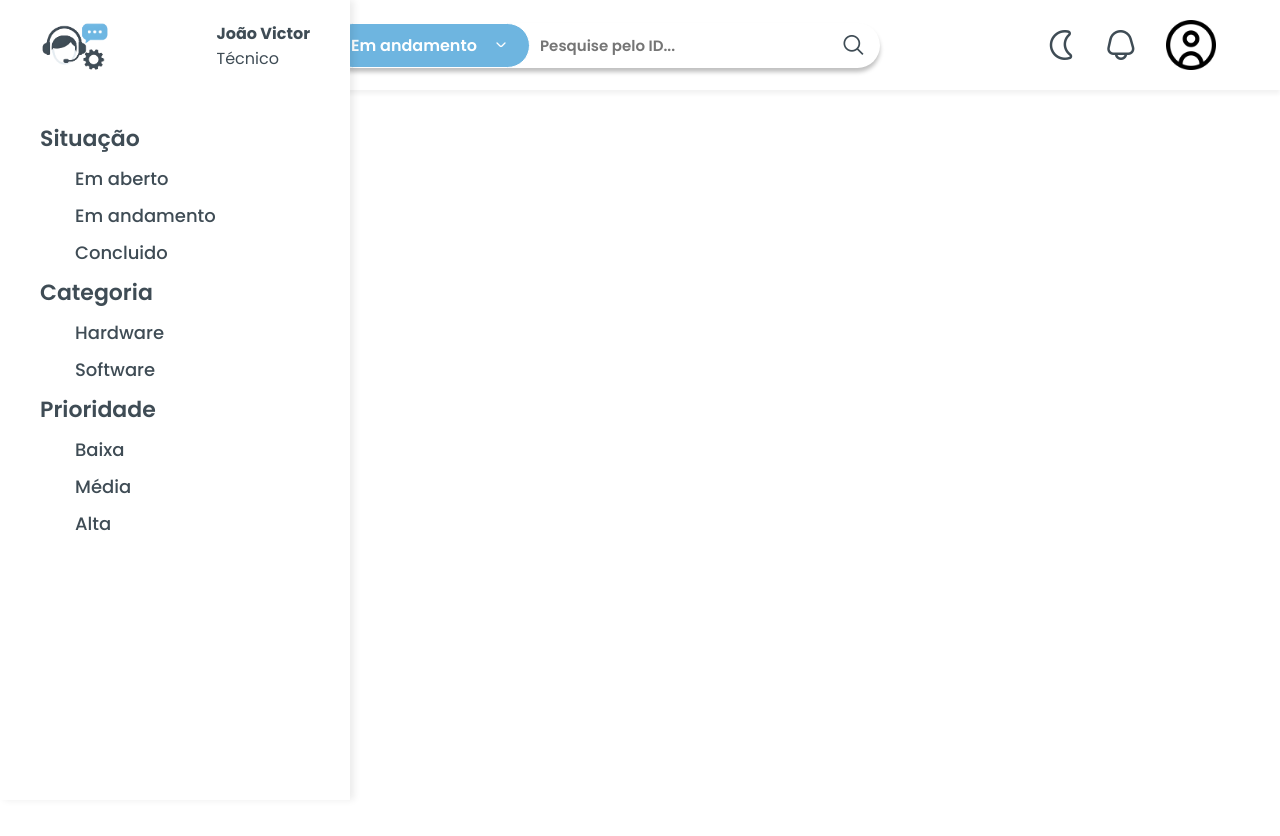
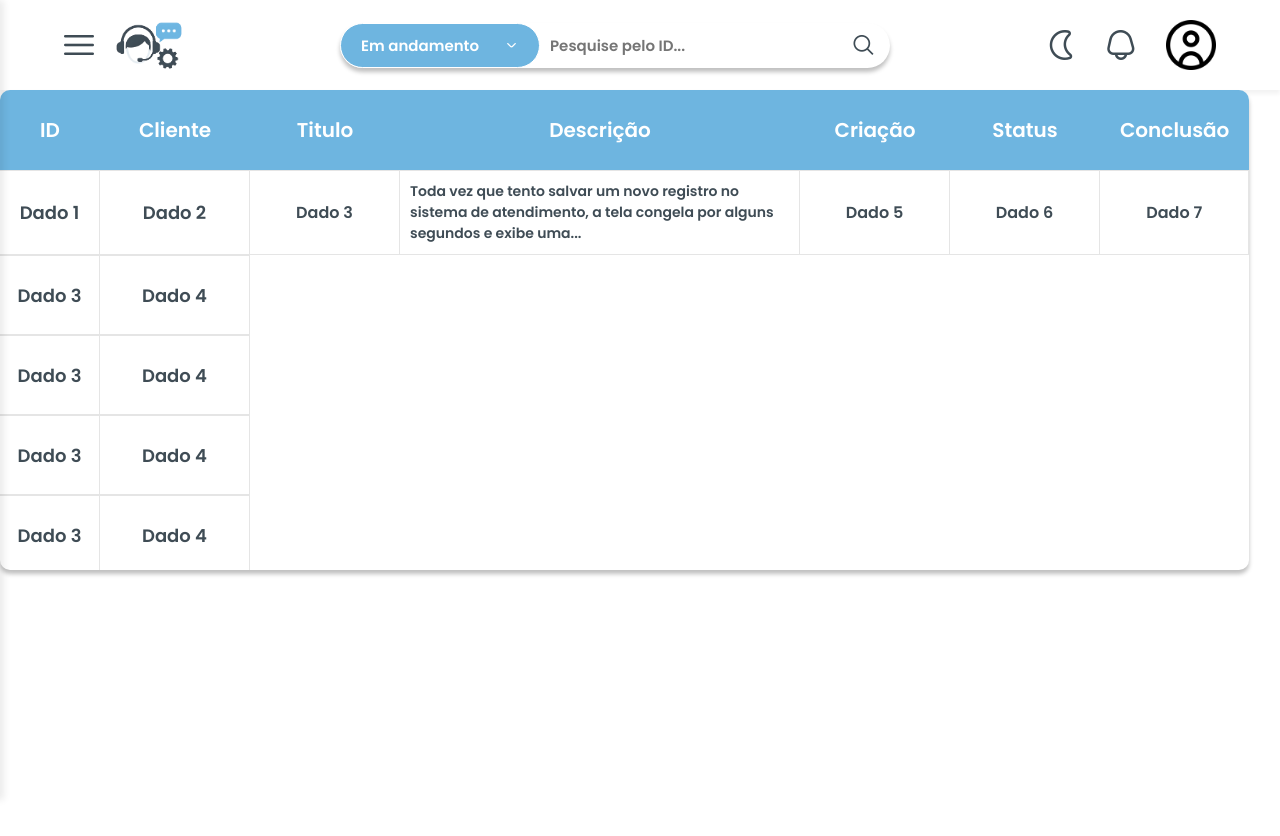
Before and after one commit to victorvlone/TechHelpDesk, a React (Vite) app in the folder TechHelpDesk/: page / in a window 1280 px wide. Shown: the top 836 px of the page. After the commit the page ends 800 px from the top, so only its background shows below. Built offline with nearby package versions, Linux system fonts and the light colour scheme.

Commit message:
feat: Criar tabela da pagina do Tecnico

```diff
--- a/TechHelpDesk/src/App.jsx
+++ b/TechHelpDesk/src/App.jsx
@@ -1,12 +1,16 @@
+import { useState } from "react";
 import "./App.css";
 import Header from "./components/Header/Header";
 import Sidebar from "./components/SideBar/SideBar";
+import Table from "./components/Table/Table";
 
 function App() {
+  const [showSidebar, setShowSidebar] = useState(false);
   return (
     <>
-      <Header />
-      <Sidebar />
+      <Header setShowSidebar={setShowSidebar} />
+      <Sidebar showSidebar={showSidebar} setShowSidebar={setShowSidebar} />
+      <Table />
     </>
   );
 }
--- /dev/null
+++ b/TechHelpDesk/src/components/ChamadoSelecionado/ChamadoSelecionado.jsx
@@ -0,0 +1,2 @@
+function ChamadoSleecionado() {}
+export default ChamadoSleecionado;
--- a/TechHelpDesk/src/components/Header/Header.css
+++ b/TechHelpDesk/src/components/Header/Header.css
@@ -1,6 +1,6 @@
 .header-container {
   height: 90px;
-  width: 100%;
+  width: 100vw;
   background-color: white;
   box-shadow: 0 4px 4px rgba(0, 0, 0, 0.05);
   display: flex;
@@ -16,7 +16,7 @@
 .logo-btn {
   display: flex;
   align-items: center;
-  gap: 10px;
+  gap: 20px;
   cursor: pointer;
 }
 .list-icon {
@@ -24,11 +24,7 @@
 }
 .logo {
   width: 70px;
-  transition: width 0.2s ease;
   cursor: pointer;
-}
-.logo:hover {
-  width: 80px;
 }
 .search {
   display: flex;
@@ -49,6 +45,7 @@
   color: white;
   font-weight: 600;
   cursor: pointer;
+  font-size: 15px;
 }
 i {
   display: flex;
--- a/TechHelpDesk/src/components/Header/Header.jsx
+++ b/TechHelpDesk/src/components/Header/Header.jsx
@@ -1,27 +1,31 @@
 import "./Header.css";
 
-function Header() {
+function Header({ setShowSidebar }) {
+  console.log("setShowSidebar:", setShowSidebar);
   return (
     <div className="header-container">
       <div className="header-content">
         <div className="logo-btn">
+          <i
+            class="fi fi-rr-menu-burger header-icon"
+            onClick={() => setShowSidebar(true)}
+          ></i>
           <img className="logo" src="/assets/images/logo.png" alt="" />
-          <i class="fi fi-rr-menu-burger list-icon"></i>
         </div>
         <div className="search">
           <div className="dropbox-text">
             <p>Em andamento</p>
-            <i class="fi fi-rr-angle-small-down"></i>
+            <i className="fi fi-rr-angle-small-down"></i>
           </div>
           <input
             className="search-bar"
             type="text"
             placeholder="Pesquise pelo ID..."
           />
-          <i class="fi fi-rs-search search-icon"></i>
+          <i className="fi fi-rs-search search-icon"></i>
         </div>
         <div className="user-content">
-          <i class="fi fi-rr-moon header-icon"></i>
+          <i className="fi fi-rr-moon header-icon"></i>
           <i className="fi fi-rr-bell header-icon"></i>
           <img
             className="user-icon"
--- a/TechHelpDesk/src/components/SideBar/Sidebar.css
+++ b/TechHelpDesk/src/components/SideBar/Sidebar.css
@@ -5,7 +5,14 @@
   position: absolute;
   left: 0;
   top: 0;
+  overflow: hidden;
+  transform: translateX(-100%);
   box-shadow: 4px 0 7px rgba(0, 0, 0, 0.08);
+  transition: transform 0.5s ease;
+}
+.sidebar-container.show {
+  transform: translateX(0);
+  opacity: 1;
 }
 .sidebar-header {
   display: flex;
@@ -14,8 +21,17 @@
   width: 100%;
   justify-content: space-between;
 }
+.sidebar-logo {
+  display: flex;
+  align-items: center;
+}
 .sidebar-header img {
   width: 70px;
+  filter: drop-shadow(0 2px 4px rgba(0, 0, 0, 0.25));
+}
+.sidebar-header-data {
+  text-shadow: 0 2px 5px rgba(0, 0, 0, 0.25);
+  text-align: end;
 }
 .sidebar-nav {
   display: flex;
@@ -35,16 +51,21 @@
   font-size: 22px;
   font-weight: 600;
 }
-.categoria-options,
-.situacao-options,
-.prioridade-options {
+.sidebar-options {
   display: flex;
   flex-direction: column;
   gap: 10px;
+  max-height: 0;
+  opacity: 0;
+  pointer-events: none;
+  transition: opacity 0.5s ease, max-height 0.5s ease;
 }
-.categoria-options li,
-.situacao-options li,
-.prioridade-options li {
+.sidebar-options.show {
+  opacity: 1;
+  max-height: 200px;
+  pointer-events: all;
+}
+.sidebar-options li {
   font-size: 18px;
   padding-left: 15px;
   font-weight: 500;
@@ -52,8 +73,15 @@
   transition: padding-left 0.2s ease;
 }
 
-.categoria-options li:hover,
-.situacao-options li:hover,
-.prioridade-options li:hover {
+.sidebar-options li:hover {
   padding-left: 20px;
 }
+.option-container {
+  display: flex;
+  align-items: center;
+  gap: 10px;
+  cursor: pointer;
+}
+.option-container i {
+  font-size: 10px;
+}
--- a/TechHelpDesk/src/components/SideBar/Sidebar.jsx
+++ b/TechHelpDesk/src/components/SideBar/Sidebar.jsx
@@ -1,10 +1,20 @@
+import { useState } from "react";
 import "./Sidebar.css";
 
-function Sidebar() {
+function Sidebar({ showSidebar, setShowSidebar }) {
+  const [showSituacao, setShowSituacao] = useState(false);
+  const [showPrioridade, setShowPrioridade] = useState(false);
+  const [showCategoria, setShowCategoria] = useState(false);
   return (
-    <div className="sidebar-container">
+    <div className={`sidebar-container ${showSidebar ? "show" : ""}`}>
       <div className="sidebar-header">
-        <img src="/assets/images/logo.png" alt="" />
+        <div className="sidebar-logo">
+          <i
+            className="fi fi-rs-angle-double-small-left header-icon"
+            onClick={() => setShowSidebar(false)}
+          ></i>
+          <img src="/assets/images/logo.png" alt="" />
+        </div>
         <div className="sidebar-header-data">
           <h4>João Victor</h4>
           <p>Técnico</p>
@@ -13,23 +23,41 @@ function Sidebar() {
       <div className="sidebar-nav">
         <ul>
           <li>
-            <p className="nav-title">Situação</p>
-            <ul className="situacao-options">
+            <div
+              className="option-container"
+              onClick={() => setShowSituacao((prev) => !prev)}
+            >
+              <p className="nav-title">Situação</p>
+              <i className="fi fi-sr-play"></i>
+            </div>
+            <ul className={`sidebar-options ${showSituacao ? "show" : ""}`}>
               <li>Em aberto</li>
               <li>Em andamento</li>
               <li>Concluido</li>
             </ul>
           </li>
           <li>
-            <p className="nav-title">Categoria</p>
-            <ul className="categoria-options">
+            <div
+              className="option-container"
+              onClick={() => setShowCategoria((prev) => !prev)}
+            >
+              <p className="nav-title">Categoria</p>
+              <i className="fi fi-sr-play"></i>
+            </div>
+            <ul className={`sidebar-options ${showCategoria ? "show" : ""}`}>
               <li>Hardware</li>
               <li>Software</li>
             </ul>
           </li>
           <li>
-            <p className="nav-title">Prioridade</p>
-            <ul className="prioridade-options">
+            <div
+              className="option-container"
+              onClick={() => setShowPrioridade((prev) => !prev)}
+            >
+              <p className="nav-title">Prioridade</p>
+              <i className="fi fi-sr-play"></i>
+            </div>
+            <ul className={`sidebar-options ${showPrioridade ? "show" : ""}`}>
               <li>Baixa</li>
               <li>Média</li>
               <li>Alta</li>
--- /dev/null
+++ b/TechHelpDesk/src/components/Table/Table.css
@@ -0,0 +1,76 @@
+.table-container {
+  width: max-content;
+  box-shadow: 0 4px 4px rgba(0, 0, 0, 0.25);
+  border-radius: 10px;
+}
+.table-content table {
+  min-width: 100%;
+}
+table {
+  border-collapse: separate;
+  border-spacing: 0;
+  overflow: hidden;
+  text-align: center;
+}
+.table-header {
+  width: 100%;
+}
+.table-header table {
+  border-radius: 10px 10px 0 0;
+}
+.table-content {
+  overflow-x: auto;
+  height: 400px;
+  width: 100%;
+}
+th {
+  padding: 20px;
+  background-color: var(--azul);
+  overflow: hidden;
+  color: white;
+  font-size: 20px;
+}
+.col-descricao {
+  width: 400px;
+}
+.col-id {
+  width: 100px;
+}
+.col-cliente,
+.col-titulo,
+.col-criacao,
+.col-situacao {
+  width: 150px;
+}
+.col-conclusao {
+  width: max-content;
+}
+th,
+tr {
+  height: 80px;
+  font-weight: 600;
+}
+tr {
+  transition: border-radius 0.5s ease, box-shadow, 0.5s ease;
+}
+td {
+  border: 1px solid rgba(0, 0, 0, 0.1);
+  border-left: 0;
+  cursor: pointer;
+  padding: 10px;
+}
+tr:hover {
+  box-shadow: 0 0 6px rgba(0, 0, 0, 0.5);
+  border-radius: 10px;
+}
+tr:hover td {
+  border: none;
+}
+td:nth-child(1),
+td:nth-child(2) {
+  font-size: 18px;
+}
+td:nth-child(4) {
+  text-align: left;
+  font-size: 14px;
+}
--- /dev/null
+++ b/TechHelpDesk/src/components/Table/Table.jsx
@@ -0,0 +1,81 @@
+import "./Table.css";
+
+function Table() {
+  return (
+    <div className="table-container">
+      <div className="table-header">
+        <table>
+          <colgroup>
+            <col className="col-id" />
+            <col className="col-cliente" />
+            <col className="col-titulo" />
+            <col className="col-descricao" />
+            <col className="col-criacao" />
+            <col className="col-situacao" />
+            <col className="col-conclusao" />
+          </colgroup>
+          <thead>
+            <tr>
+              <th>ID</th>
+              <th>Cliente</th>
+              <th>Titulo</th>
+              <th>Descrição</th>
+              <th>Criação</th>
+              <th>Status</th>
+              <th>Conclusão</th>
+            </tr>
+          </thead>
+        </table>
+      </div>
+      <div className="table-content">
+        <table>
+          <colgroup>
+            <col className="col-id" />
+            <col className="col-cliente" />
+            <col className="col-titulo" />
+            <col className="col-descricao" />
+            <col className="col-criacao" />
+            <col className="col-situacao" />
+            <col className="col-conclusao" />
+          </colgroup>
+          <tbody>
+            <tr>
+              <td>Dado 1</td>
+              <td>Dado 2</td>
+              <td>Dado 3</td>
+              <td>
+                Toda vez que tento salvar um novo registro no sistema de
+                atendimento, a tela congela por alguns segundos e exibe uma...
+              </td>
+              <td>Dado 5</td>
+              <td>Dado 6</td>
+              <td>Dado 7</td>
+            </tr>
+            <tr>
+              <td>Dado 3</td>
+              <td>Dado 4</td>
+            </tr>
+            <tr>
+              <td>Dado 3</td>
+              <td>Dado 4</td>
+            </tr>
+            <tr>
+              <td>Dado 3</td>
+              <td>Dado 4</td>
+            </tr>
+            <tr>
+              <td>Dado 3</td>
+              <td>Dado 4</td>
+            </tr>
+            <tr>
+              <td>Dado 3</td>
+              <td>Dado 4</td>
+            </tr>
+          </tbody>
+        </table>
+      </div>
+    </div>
+  );
+}
+
+export default Table;
```
Also changed, not shown: TechHelpDesk/src/components/ChamadoSelecionado/ChamadoSelecionado.css (added).
